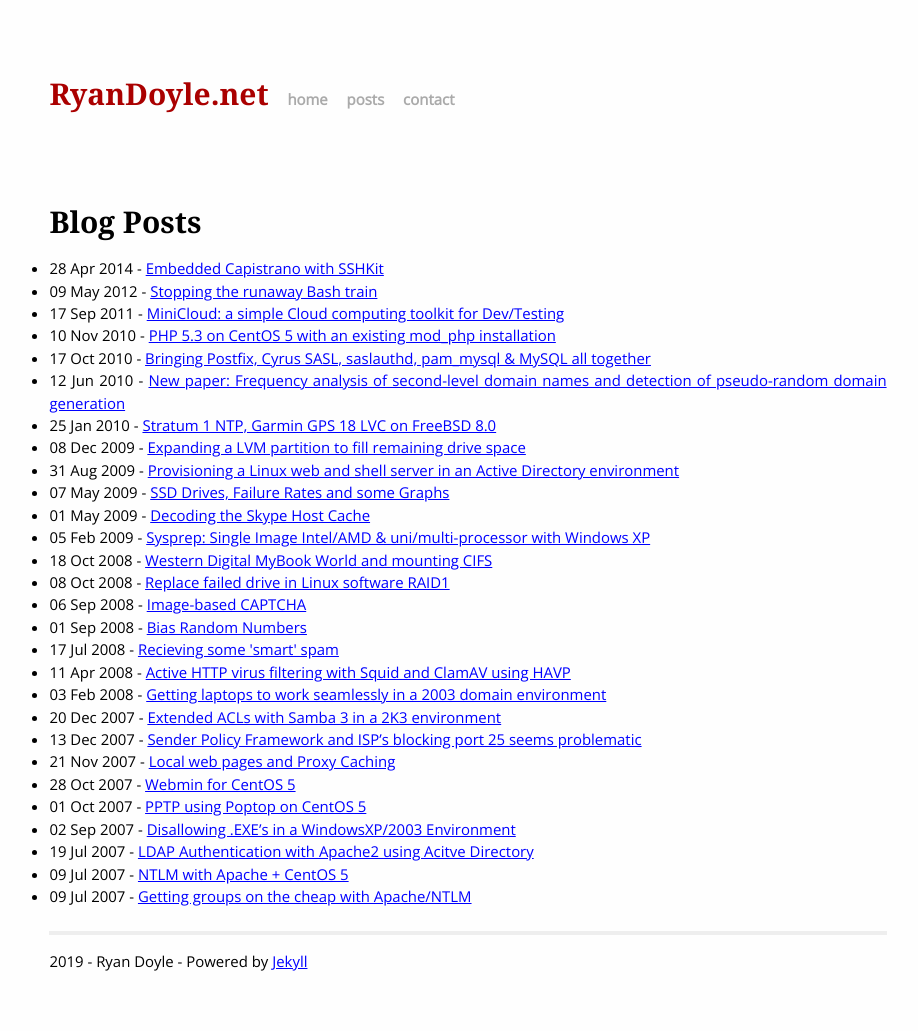
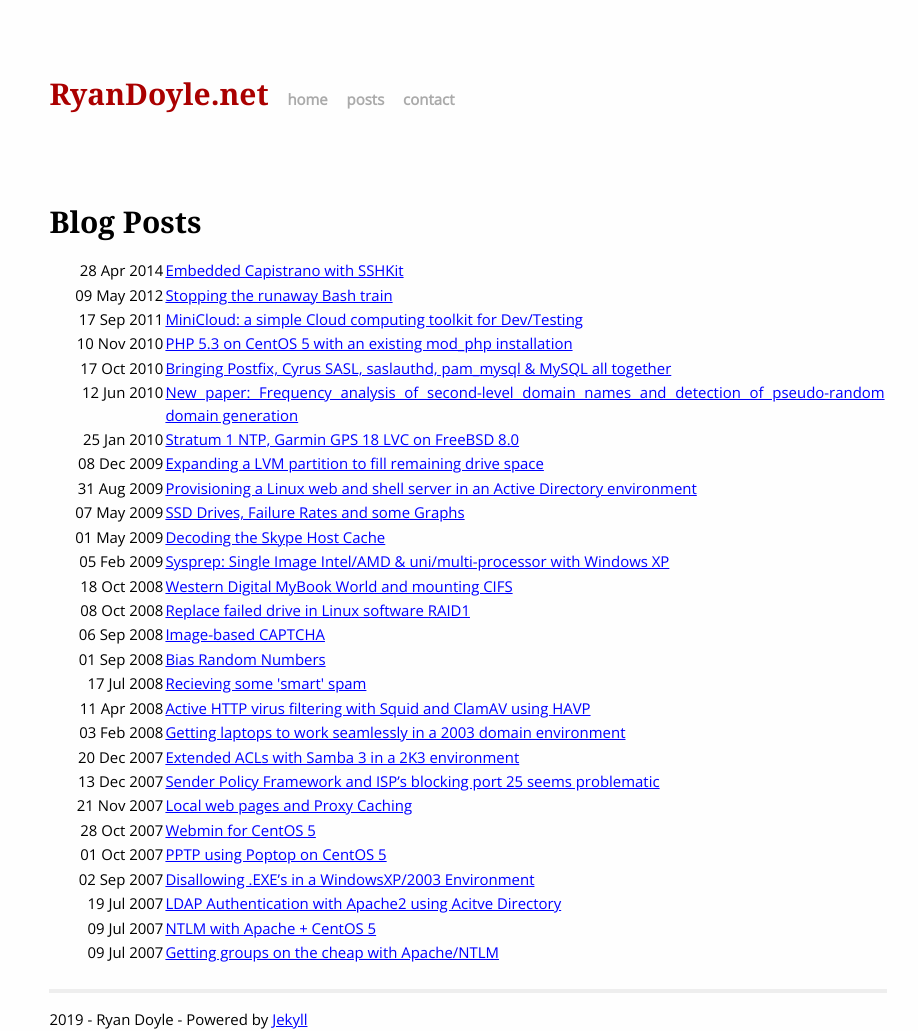
Before and after one commit to ryandoyle/ryandoyle.net, a Jekyll site: the page built from posts/index.html, in a window 1280 px wide. Shown: the whole page, without its empty margins (172-1090 px from the left). Built offline with Jekyll 4.4.1, drawn with Linux system fonts in a browser that asks for light colours; the list of posts is cut into pages by our own code; before the commit the page ends 973 px from its top, so only the background shows below that.

Commit message:
Clean up post listing

```diff
--- a/posts/index.html
+++ b/posts/index.html
@@ -4,8 +4,11 @@ title: RyanDoyle .net - Blog Posts
 ---
 
 <h1>Blog Posts</h1>
-<ul>
+<table>
     {% for post in site.posts %}
-    <li>{{ post.date | date_to_string }} - <a href="{{ post.url }}">{{ post.title }}</a></li>
+    <td>
+        <td width="110" align="right" valign="top">{{ post.date | date_to_string }}</td>
+        <td><a href="{{ post.url }}">{{ post.title }}</a></td>
+    </tr>
     {% endfor %}
-</ul>
+</table>
```
